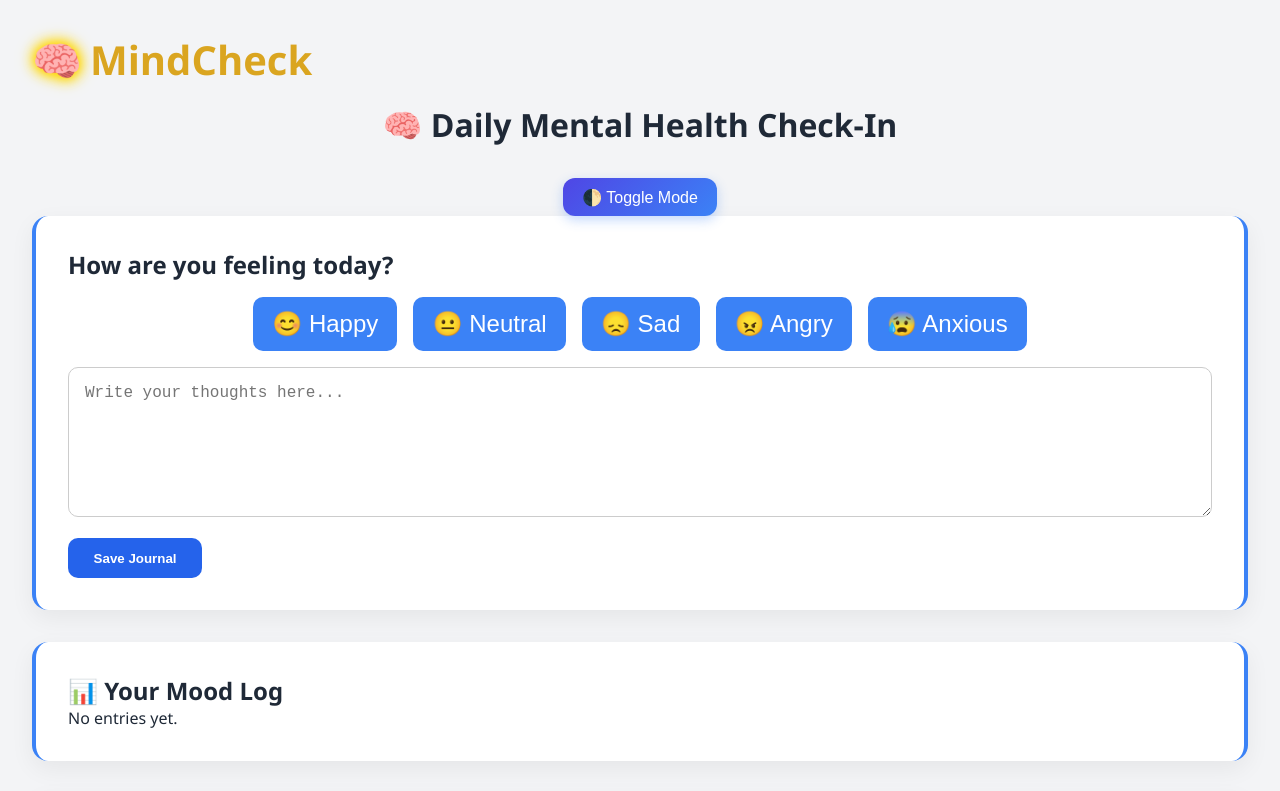
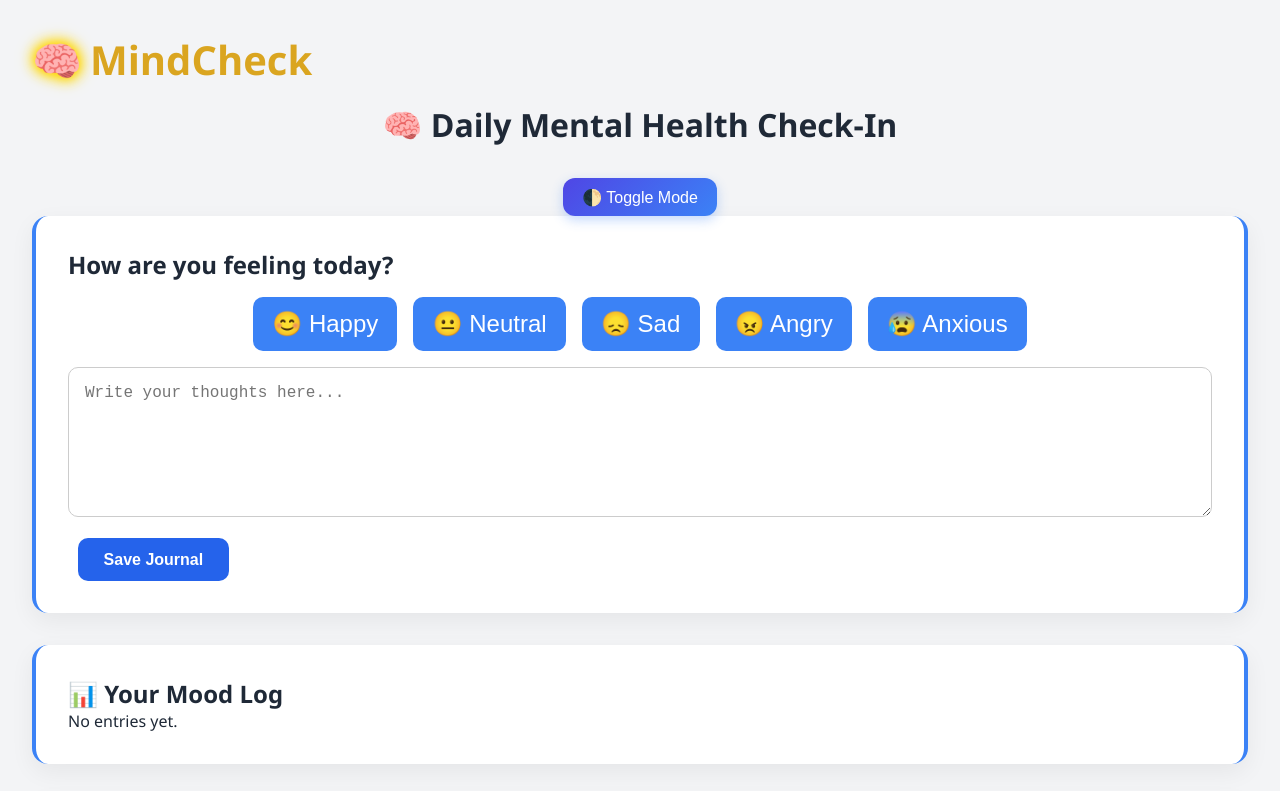
Before and after one commit to Chikwa235/MOOD2, a React (Vite) app in the folder my-app/: page / in a window 1280 px wide. Shown: the top 791 px of the page. Built offline with nearby package versions, Linux system fonts and the light colour scheme.

Commit message:
Refine control buttons with updated colors and hover effects

```diff
--- a/my-app/src/App.css
+++ b/my-app/src/App.css
@@ -237,3 +237,19 @@ button.control-btn:hover {
   transition: transform 4s ease-in-out; /* smooth scaling */
   box-shadow: 0 0 15px rgba(76, 175, 80, 0.6);
 }
+
+.control-btn {
+  padding: 10px 20px;
+  margin: 0 10px;
+  font-size: 1rem;
+  cursor: pointer;
+  border: none;
+  border-radius: 5px;
+  background-color: #2196F3;
+  color: white;
+  transition: background-color 0.3s ease;
+}
+
+.control-btn:hover {
+  background-color: #1976D2;
+}
```
